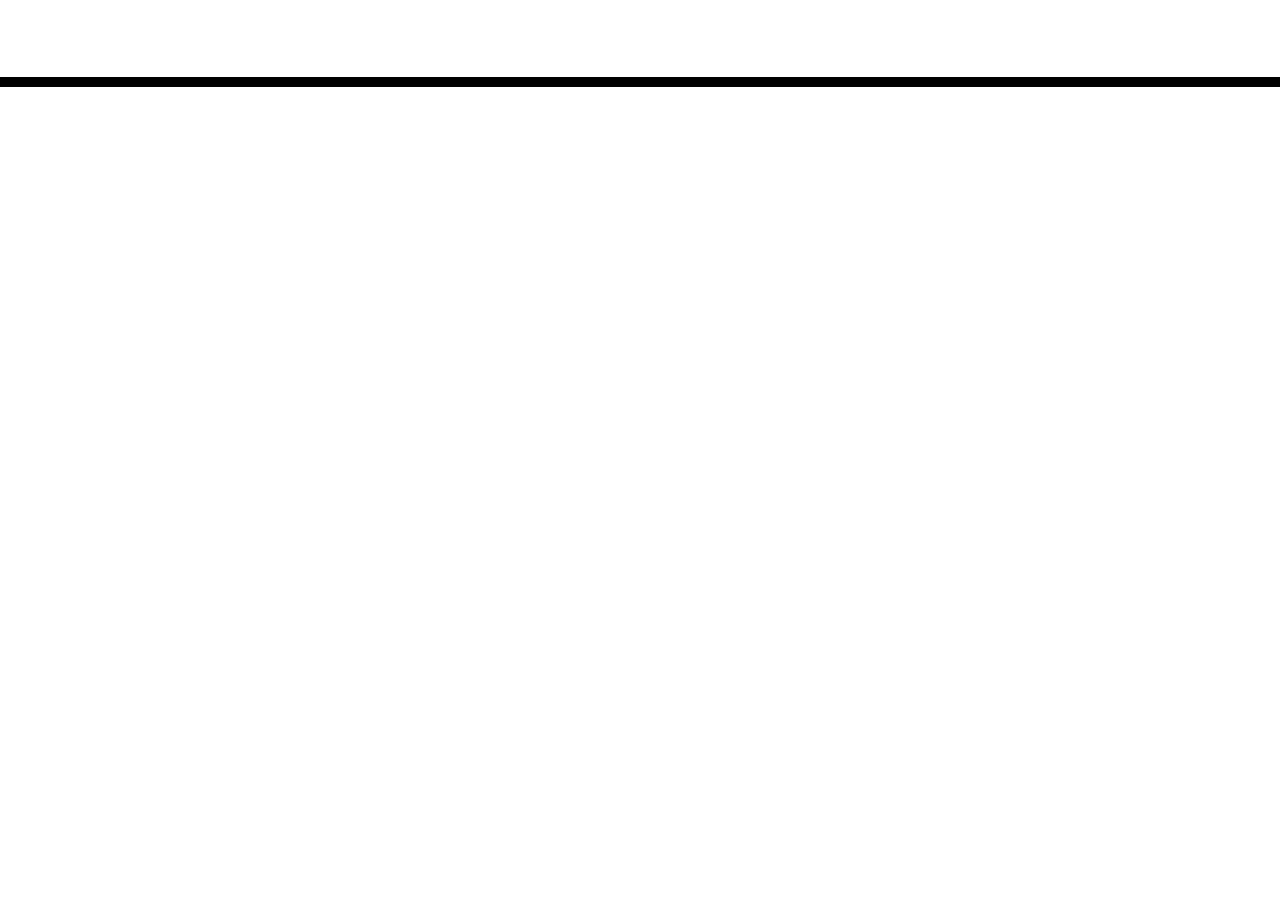
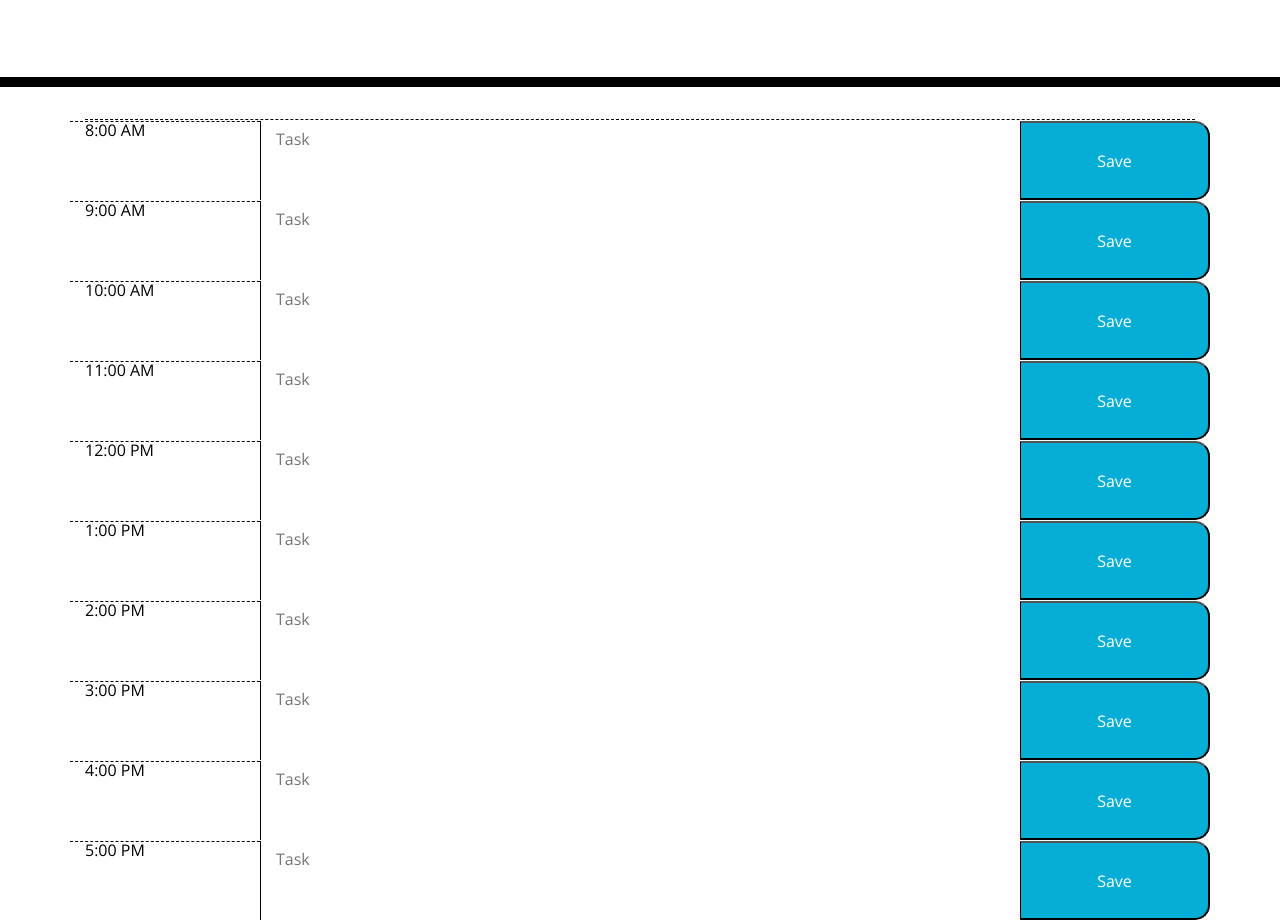
Before and after one commit to JoNoC0/work-day-scheduler, a plain HTML site: page Develop/index.html in a window 1280 px wide. Shown: the part 181-1101 px from the top of the page. Before the commit the page ends 800 px from the top, so only its background shows below. Drawn offline with nearby package versions, Linux system fonts and the light colour scheme.

Commit message:
time format

```diff
--- a/Develop/index.html
+++ b/Develop/index.html
@@ -29,10 +29,76 @@
       <p id="currentDay" class="lead"></p>
     </header>
     <div class="container">
+      <div class="present"></div>
+      <div class="past"></div>
+      <div class="future"></div>
+      <div class="hour"></div>
       <!-- Timeblocks go here -->
+       <!-- 8AM -->
+      <div class="row">
+        <div class="col-2 hour">8:00 AM</div>
+        <textarea id="8" class="col-8" placeholder="Task"></textarea>
+        <button class="col-2 saveBtn" onclick="saveText(8)">Save</button>
+      </div>
+      <!-- 9AM -->
+      <div class="row">
+        <div class="col-2 hour">9:00 AM</div>
+        <textarea id="9" class="col-8" placeholder="Task"></textarea>
+        <button class="col-2 saveBtn" onclick="saveText(9)">Save</button>
+      </div>
+      <!--10AM-->
+      <div class="row">
+        <div class="col-2 hour">10:00 AM</div>
+        <textarea id="10" class="col-8" placeholder="Task"></textarea>
+        <button class="col-2 saveBtn" onclick="saveText(10)">Save</button>
+      </div>
+      <!--11AM-->
+      <div class="row">
+        <div class="col-2 hour">11:00 AM</div>
+        <textarea id="11" class="col-8" placeholder="Task"></textarea>
+        <button class="col-2 saveBtn" onclick="saveText(11)">Save</button>
+      </div>
+      <!--12PM-->
+      <div class="row">
+        <div class="col-2 hour">12:00 PM</div>
+        <textarea id="12" class="col-8" placeholder="Task"></textarea>
+        <button class="col-2 saveBtn" onclick="saveText(12)">Save</button>
+      </div>
+      <!--1PM-->
+      <div class="row">
+        <div class="col-2 hour">1:00 PM</div>
+        <textarea id="13" class="col-8" placeholder="Task"></textarea>
+        <button class="col-2 saveBtn" onclick="saveText(13)">Save</button>
+      </div>
+      <!--2PM-->
+      <div class="row">
+        <div class="col-2 hour">2:00 PM</div>
+        <textarea id="14" class="col-8" placeholder="Task"></textarea>
+        <button class="col-2 saveBtn" onclick="saveText(14)">Save</button>
+      </div>
+      <!--3PM-->
+      <div class="row">
+        <div class="col-2 hour">3:00 PM</div>
+        <textarea id="15" class="col-8" placeholder="Task"></textarea>
+        <button class="col-2 saveBtn" onclick="saveText(15)">Save</button>
+      </div>
+      <!--4PM-->
+      <div class="row">
+        <div class="col-2 hour">4:00 PM</div>
+        <textarea id="16" class="col-8" placeholder="Task"></textarea>
+        <button class="col-2 saveBtn" onclick="saveText(16)">Save</button>
+      </div>
+      <!--5PM-->
+      <div class="row">
+        <div class="col-2 hour">5:00 PM</div>
+        <textarea id="17" class="col-8" placeholder="Task"></textarea>
+        <button class="col-2 saveBtn" onclick="saveText(17)">Save</button>
+      </div>
     </div>
+  </div>
 
     <script src="https://code.jquery.com/jquery-3.4.1.min.js"></script>
     <script src="https://cdnjs.cloudflare.com/ajax/libs/moment.js/2.24.0/moment.min.js"></script>
+    <script src="./script.js"></script>
   </body>
 </html>
--- /dev/null
+++ b/Develop/script.js
@@ -0,0 +1,11 @@
+(document).ready(function() {
+    var init = false;
+    var now = moment().format("LLLL");
+
+    let now24 = moment().format("H");
+    let now12 = moment().format('h');
+    if (init) {
+        now24 = 13;
+        now12 = 1;
+    }
+})
```
